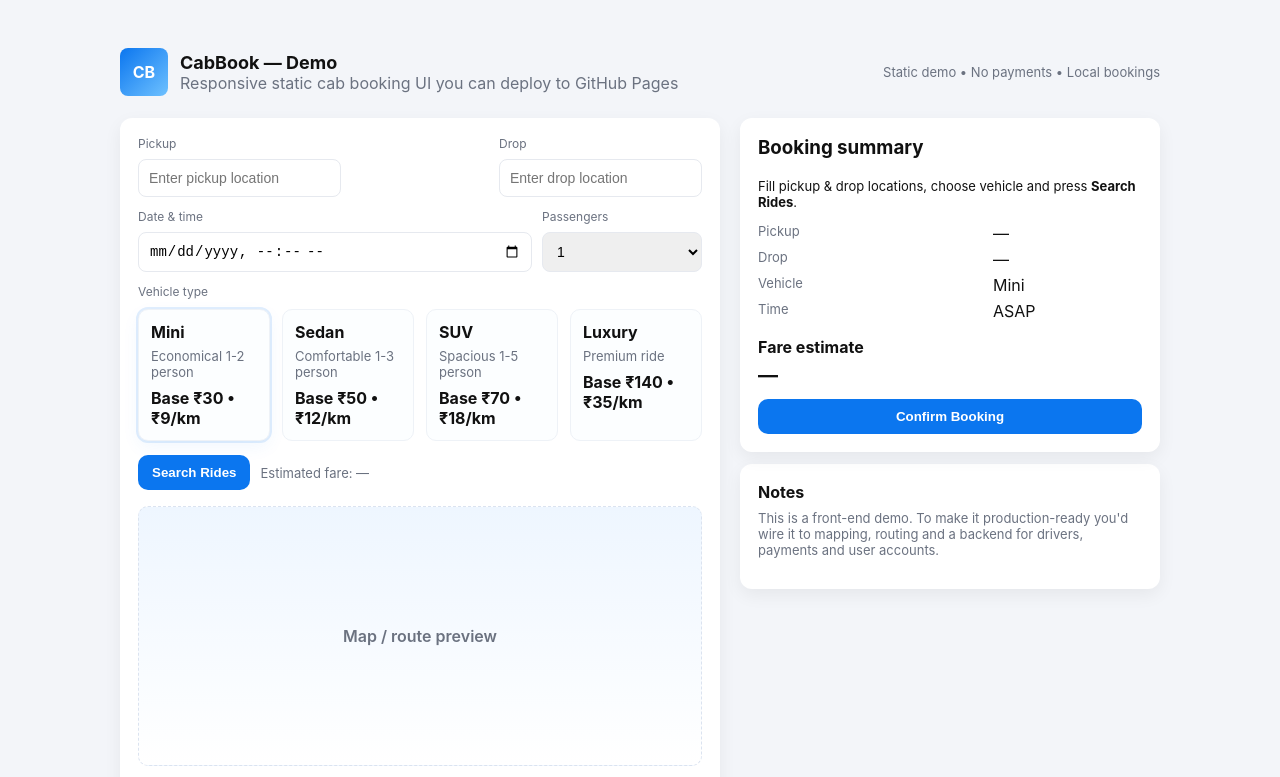
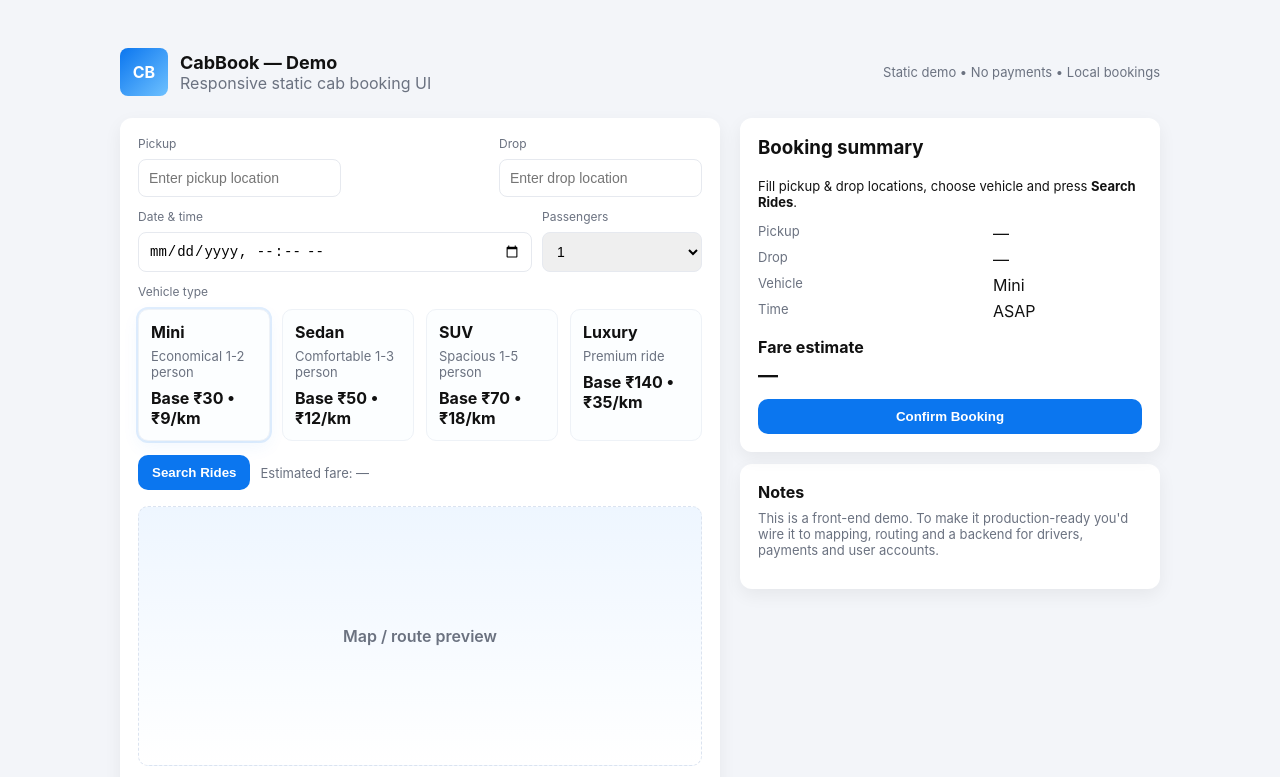
Before and after one commit to Bhargavikagithala/INTERNSHIPPROJECT, a plain HTML site: page index.html in a window 1280 px wide. Shown: the top 777 px of the page. Drawn offline with Linux system fonts and the light colour scheme.

Commit message:
Update index.html

```diff
--- a/index.html
+++ b/index.html
@@ -56,7 +56,7 @@
         <div class="logo">CB</div>
         <div>
           <h1>CabBook — Demo</h1>
-          <p class="lead">Responsive static cab booking UI you can deploy to GitHub Pages</p>
+          <p class="lead">Responsive static cab booking UI </p>
         </div>
       </div>
       <div class="muted small">Static demo • No payments • Local bookings</div>
```
